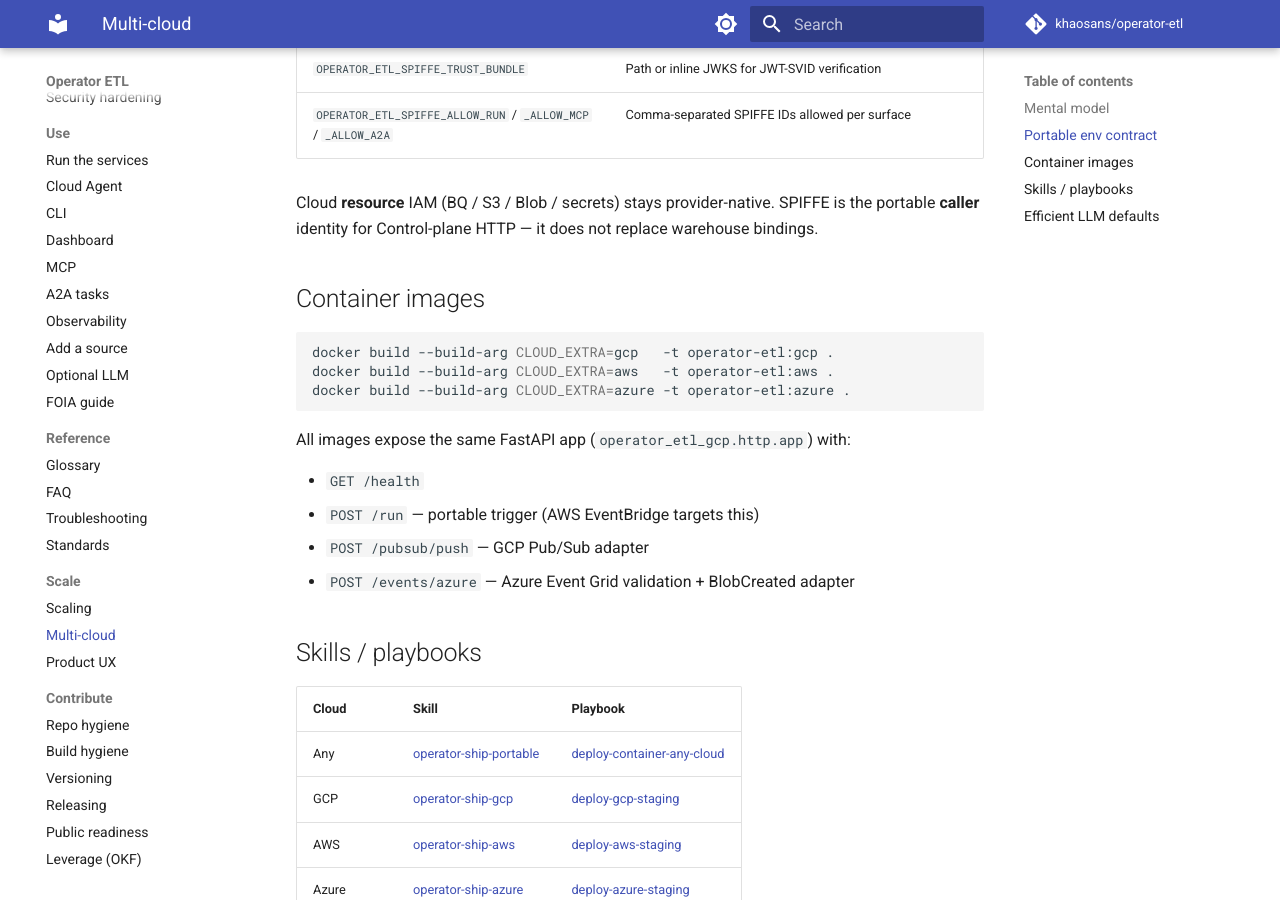
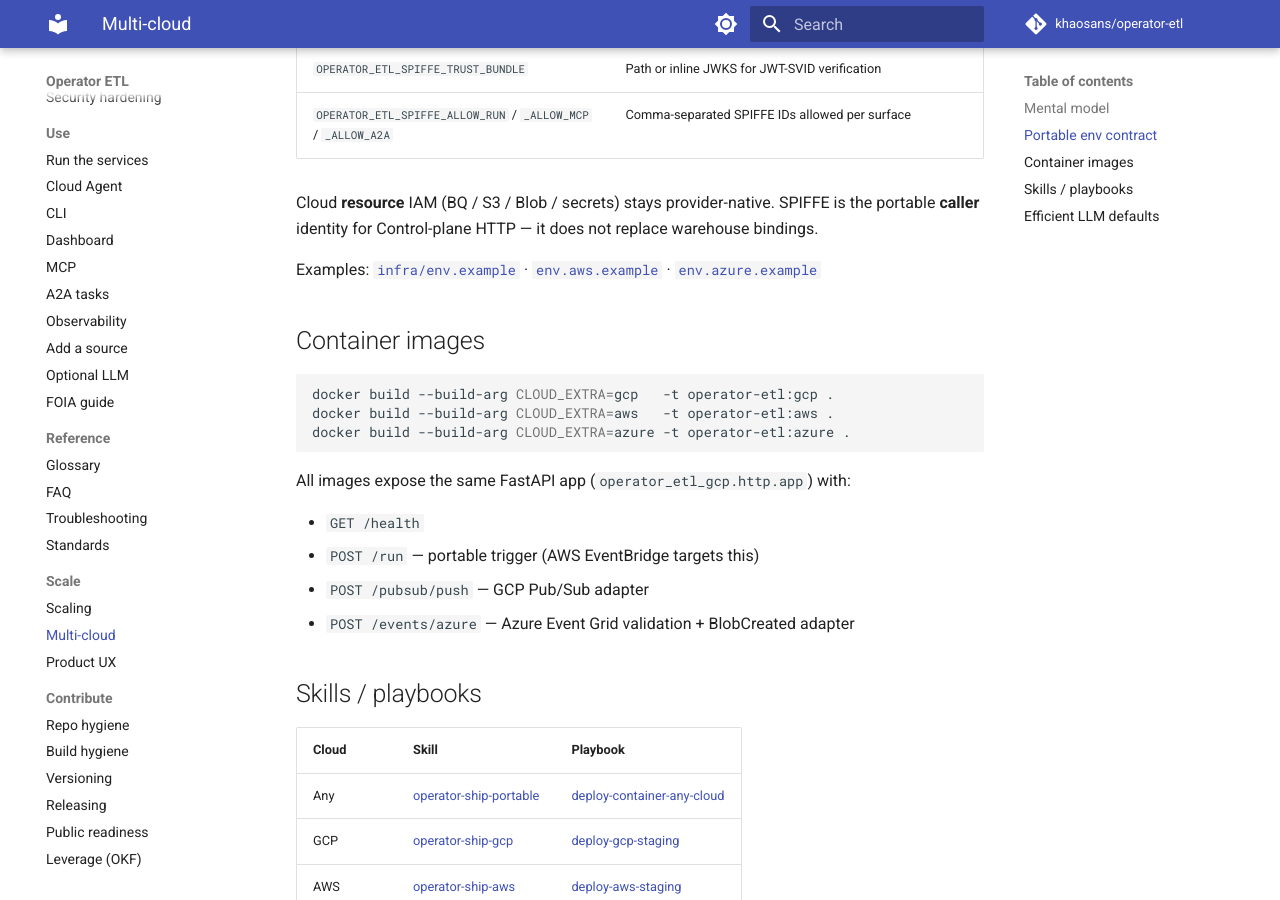
Before and after one commit to khaosans/operator-etl, an MkDocs documentation site: the page built from docs/MULTI-CLOUD.md, in a window 1280 px wide and 900 px high, scrolled down 1393 px. Built offline with MkDocs 1.6.1 and Material for MkDocs 9.7.7, drawn with Linux system fonts in a browser that asks for light colours; comment, search, counter and statistics services are not loaded.

Commit message:
Restore MULTI-CLOUD env example links after SPIFFE contract edit.
Co-authored-by: Souriya2 <sour@chainable.co>

````diff
--- a/docs/MULTI-CLOUD.md
+++ b/docs/MULTI-CLOUD.md
@@ -44,6 +44,8 @@ flowchart LR
 
 Cloud **resource** IAM (BQ / S3 / Blob / secrets) stays provider-native. SPIFFE is the portable **caller** identity for Control-plane HTTP — it does not replace warehouse bindings.
 
+Examples: [`infra/env.example`](https://github.com/khaosans/operator-etl/blob/master/infra/env.example) · [`env.aws.example`](https://github.com/khaosans/operator-etl/blob/master/infra/env.aws.example) · [`env.azure.example`](https://github.com/khaosans/operator-etl/blob/master/infra/env.azure.example)
+
 ## Container images
 
 ```bash
````
